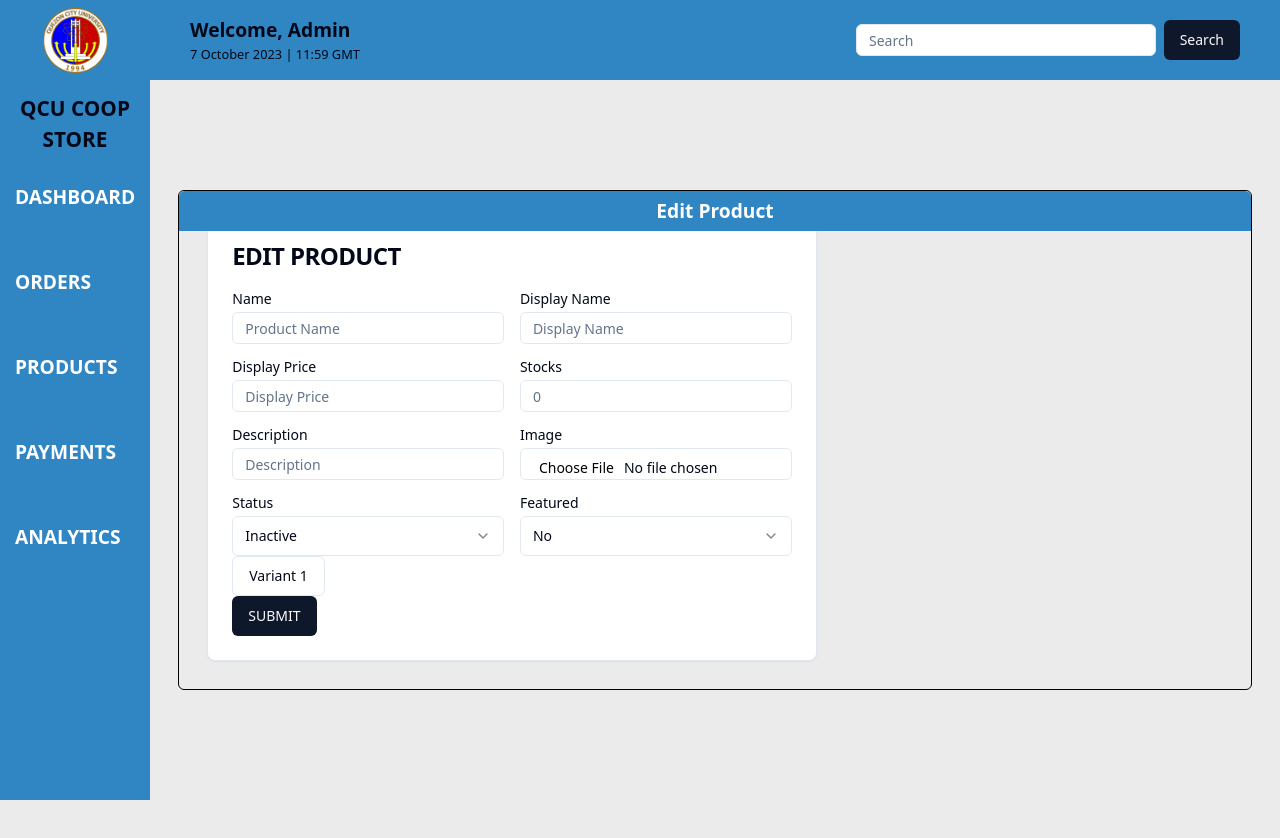
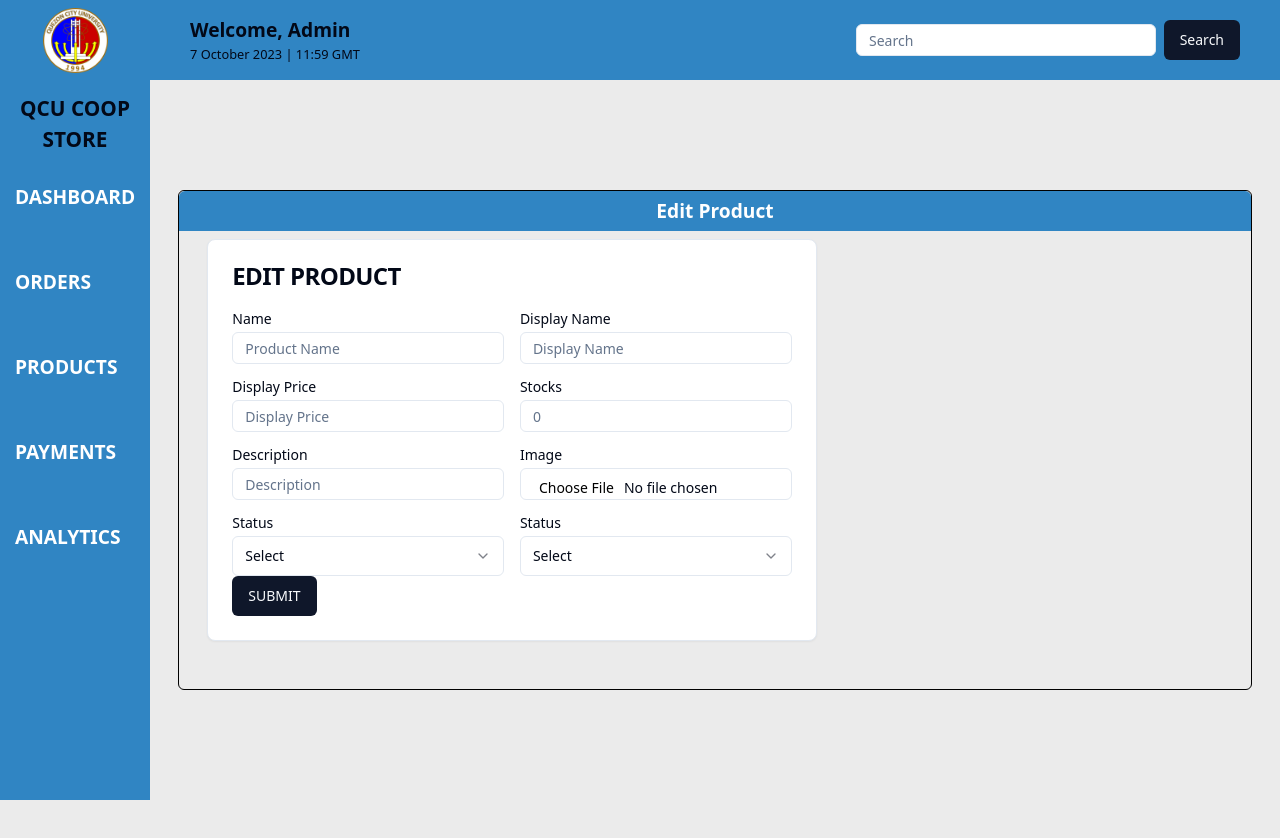
Before and after one commit to ivrnDev/coop-inventory, a Next.js app in the folder qcu-coop/: page /admin/products/update/1 in a window 1280 px wide. Shown: the top 838 px of the page. Built offline with nearby package versions, Linux system fonts and the light colour scheme.

Commit message:
Fixing select input

```diff
--- a/qcu-coop/components/admin/products/forms/UpdateProduct.tsx
+++ b/qcu-coop/components/admin/products/forms/UpdateProduct.tsx
@@ -1,5 +1,5 @@
 "use client";
-import { useForm } from "react-hook-form";
+import { useForm, useFieldArray, Controller } from "react-hook-form";
 import {
   Card,
   CardContent,
@@ -28,28 +28,39 @@ import {
   DialogTrigger,
 } from "@/components/ui/dialog";
 import { Button } from "@/components/ui/button";
-import { ProductsType } from "@/types/products/products";
 import { updateProduct } from "@/lib/api/products";
-
+import { ProductFormValues } from "@/types/form/products";
 type Props = {
   id: string;
 };
+
 const UpdateProductForm = ({ id }: Props) => {
-  const { register, handleSubmit } = useForm();
+  const {
+    register,
+    handleSubmit,
+    control,
+    formState: { errors },
+  } = useForm<ProductFormValues>();
+  const { fields, append, remove } = useFieldArray({
+    control,
+    name: "variants",
+  });
 
-  const submitForm = async (data: any) => {
-    try {
-      const response = await updateProduct(data, id);
+  const submitForm = async (data: ProductFormValues) => {
     console.log(data);
-      if (response.status === 201) {
-        console.log("Product updated successfully");
-      } else {
-        console.error("Failed to create Product");
-      }
-    } catch (error) {
-      console.error("Error:", error);
-    }
+    // try {
+    //   const response = await updateProduct(data, id);
+    //   console.log(data);
+    //   if (response.status === 201) {
+    //     console.log("Product updated successfully");
+    //   } else {
+    //     console.error("Failed to create Product");
+    //   }
+    // } catch (error) {
+    //   console.error("Error:", error);
+    // }
   };
+
   return (
     <div className="relative w-[95%] h-[500px] rounded-md flex items-center p-7 border border-solid border-black">
       <div className="absolute bg-header-admin w-[100%] h-10 top-0 left-0 justify-center text-white text-[1.2rem] rounded-t-md flex items-center font-bold flex-shrink">
@@ -60,7 +71,7 @@ const UpdateProductForm = ({ id }: Props) => {
           <CardTitle>EDIT PRODUCT</CardTitle>
         </CardHeader>
         <CardContent>
-          <form onSubmit={handleSubmit((data) => submitForm(data))}>
+          <form onSubmit={handleSubmit(submitForm)}>
             <div className="grid grid-cols-2 w-full items-center gap-4">
               <div className="flex flex-col space-y-1.5">
                 <Label htmlFor="product_name">Name</Label>
@@ -110,42 +121,72 @@ const UpdateProductForm = ({ id }: Props) => {
                 />
               </div>
               <div className="flex flex-col space-y-1.5">
+                <Controller
+                  name="display_image"
+                  control={control}
+                  render={({ field }) => (
+                    <>
                       <Label htmlFor="display_image">Image</Label>
                       <Input
-                  {...register("display_image")}
+
                         type="file"
                         id="display_image"
-                  autoComplete="off"
+                      />
+                    </>
+                  )}
                 />
               </div>
 
               <div className="flex flex-col space-y-1.5">
+                <Controller
+                  name="status"
+                  control={control}
+                  render={({ field }) => (
+                    <>
                       <Label htmlFor="status">Status</Label>
-                <Select>
+                      <Select
+                        onValueChange={field.onChange}
+                        defaultValue={field.value}
+                      >
                         <SelectTrigger id="status">
-                    <SelectValue placeholder="Inactive" />
+                          <SelectValue placeholder="Select" />
                         </SelectTrigger>
                         <SelectContent position="popper">
                           <SelectItem value="1">Active</SelectItem>
                           <SelectItem value="0">Inactive</SelectItem>
                         </SelectContent>
                       </Select>
+                    </>
+                  )}
+                />
               </div>
               <div className="flex flex-col space-y-1.5">
-                <Label htmlFor="featured">Featured</Label>
-                <Select>
+                <Controller
+                  name="isFeatured"
+                  control={control}
+                  render={({ field }) => (
+                    <>
+                      <Label htmlFor="featured">Status</Label>
+                      <Select
+                        onValueChange={field.onChange}
+                        defaultValue={field.value}
+                      >
                         <SelectTrigger id="featured">
-                    <SelectValue placeholder="No" />
+                          <SelectValue placeholder="Select" />
                         </SelectTrigger>
                         <SelectContent position="popper">
                           <SelectItem value="1">Yes</SelectItem>
                           <SelectItem value="0">No</SelectItem>
                         </SelectContent>
                       </Select>
+                    </>
+                  )}
+                />
               </div>
             </div>
+
             <div>
-              <Dialog>
+              {/* <Dialog>
                 <DialogTrigger asChild>
                   <Button variant="outline">Variant 1</Button>
                 </DialogTrigger>
@@ -153,15 +194,21 @@ const UpdateProductForm = ({ id }: Props) => {
                   <DialogHeader>
                     <DialogTitle>ADD VARIANT</DialogTitle>
                   </DialogHeader>
-                  <div className="grid gap-4 py-4">
+
+                  {fields.map((variant, index) => (
+                    <div key={variant.id} className="grid gap-4 py-4">
                       <div className="grid grid-cols-4 items-center gap-4">
-                      <Label htmlFor="variant_name" className="text-right">
+                        <Label
+                          htmlFor={`variants.${index}.variant_name`}
+                          className="text-right"
+                        >
                           Name
                         </Label>
                         <Input
-                        {...register("variant_name")}
+                          {...register(`variants.${index}.variant_name` as const, {
+                            required: true
+                          })}
                           id="variant_name"
-                        defaultValue="small"
                           className="col-span-3"
                           autoComplete="off"
                         />
@@ -173,7 +220,6 @@ const UpdateProductForm = ({ id }: Props) => {
                         <Input
                           {...register("variant_symbol")}
                           id="variant_symbol"
-                        defaultValue="S"
                           className="col-span-3"
                           autoComplete="off"
                         />
@@ -185,7 +231,6 @@ const UpdateProductForm = ({ id }: Props) => {
                         <Input
                           {...register("variant_price")}
                           id="variant_price"
-                        defaultValue="0"
                           className="col-span-3"
                           autoComplete="off"
                         />
@@ -197,18 +242,21 @@ const UpdateProductForm = ({ id }: Props) => {
                         <Input
                           {...register("variant_stocks")}
                           id="variant_stocks"
-                        defaultValue="0"
                           className="col-span-3"
                           autoComplete="off"
                         />
                       </div>
                     </div>
+                  ))}
 
                   <DialogFooter>
+                    <Button type="button" onClick={() => append({})}>
+                      Add Variant
+                    </Button>
                     <Button type="submit">Save changes</Button>
                   </DialogFooter>
                 </DialogContent>
-              </Dialog>
+              </Dialog> */}
             </div>
             <Button type="submit">SUBMIT</Button>
           </form>
--- a/qcu-coop/components/cart/CartList.tsx
+++ b/qcu-coop/components/cart/CartList.tsx
@@ -5,7 +5,7 @@ import { RootState } from "@/components/redux/store";
 import { useSelector, useDispatch } from "react-redux";
 import { removeItem } from "@/components/redux/features/cartSlice";
 import { useEffect, useState } from "react";
-import { VariantTypes } from "@/variants";
+import { VariantTypes } from "@/types/variants";
 import { getVariantByProductId } from "@/lib/api/variants";
 import Link from "next/link";
 
--- a/qcu-coop/lib/api/products.ts
+++ b/qcu-coop/lib/api/products.ts
@@ -1,3 +1,5 @@
+import { ProductFormValues } from "@/types/form/products";
+
 export async function getAllProducts() {
   try {
     const res = await fetch("http://localhost:3000/api/products", {
@@ -56,12 +58,12 @@ export async function createProduct(form: FormData) {
     };
   }
 }
-export async function updateProduct(form: FormData, id: string) {
-  console.log(form)
+
+export async function updateProduct(form: ProductFormValues, id: string) {
   try {
     const res = await fetch(`http://localhost:3000/api/products/${id}`, {
       method: "PATCH",
-      body: form,
+      // body: form,
     });
     const data = await res.json();
     return {
--- a/qcu-coop/package.json
+++ b/qcu-coop/package.json
@@ -9,6 +9,7 @@
     "lint": "next lint"
   },
   "dependencies": {
+    "@hookform/resolvers": "^3.3.2",
     "@radix-ui/react-dialog": "^1.0.5",
     "@radix-ui/react-label": "^2.0.2",
     "@radix-ui/react-select": "^2.0.0",
@@ -23,7 +24,8 @@
     "react-hook-form": "^7.47.0",
     "react-redux": "^8.1.3",
     "tailwind-merge": "^1.14.0",
-    "tailwindcss-animate": "^1.0.7"
+    "tailwindcss-animate": "^1.0.7",
+    "zod": "^3.22.4"
   },
   "devDependencies": {
     "@types/node": "latest",
--- /dev/null
+++ b/qcu-coop/types/form/products.ts
@@ -0,0 +1,17 @@
+export type ProductFormValues = {
+  product_name: string;
+  display_name: string;
+  display_price: string;
+  product_stocks: number;
+  product_description: string;
+  product_sold?: number;
+  status: string;
+  isFeatured: string;
+  isDeleted?: number;
+  display_image: any;
+  category_name?: string;
+  variant_name: [string];
+  variant_symbol: [string];
+  variant_price: [number];
+  variant_stocks: [number];
+};
```
Also changed, not shown: qcu-coop/types/variants.ts (renamed from qcu-coop/variants.ts), 1 other file (tests, documents, lock files or other folders). Lines whose indentation alone changed are shown as unchanged.
